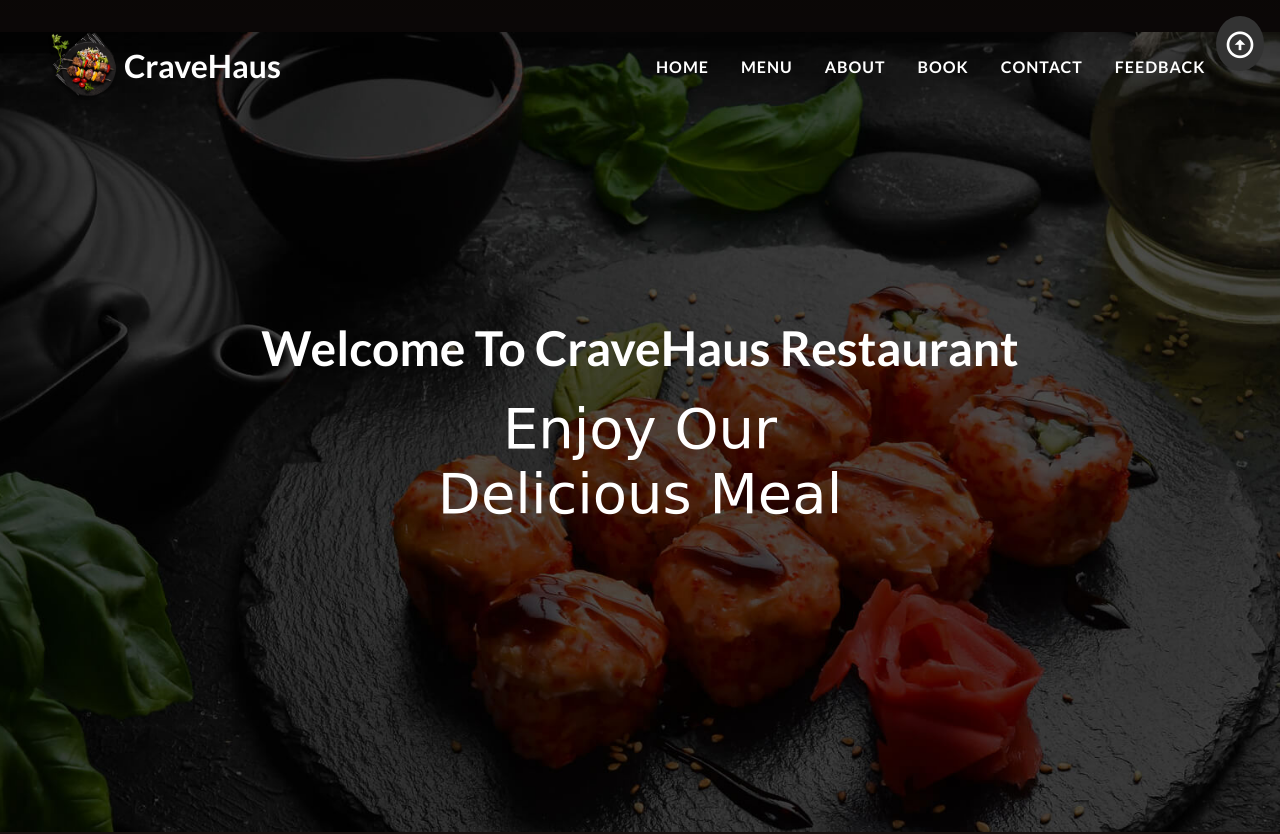
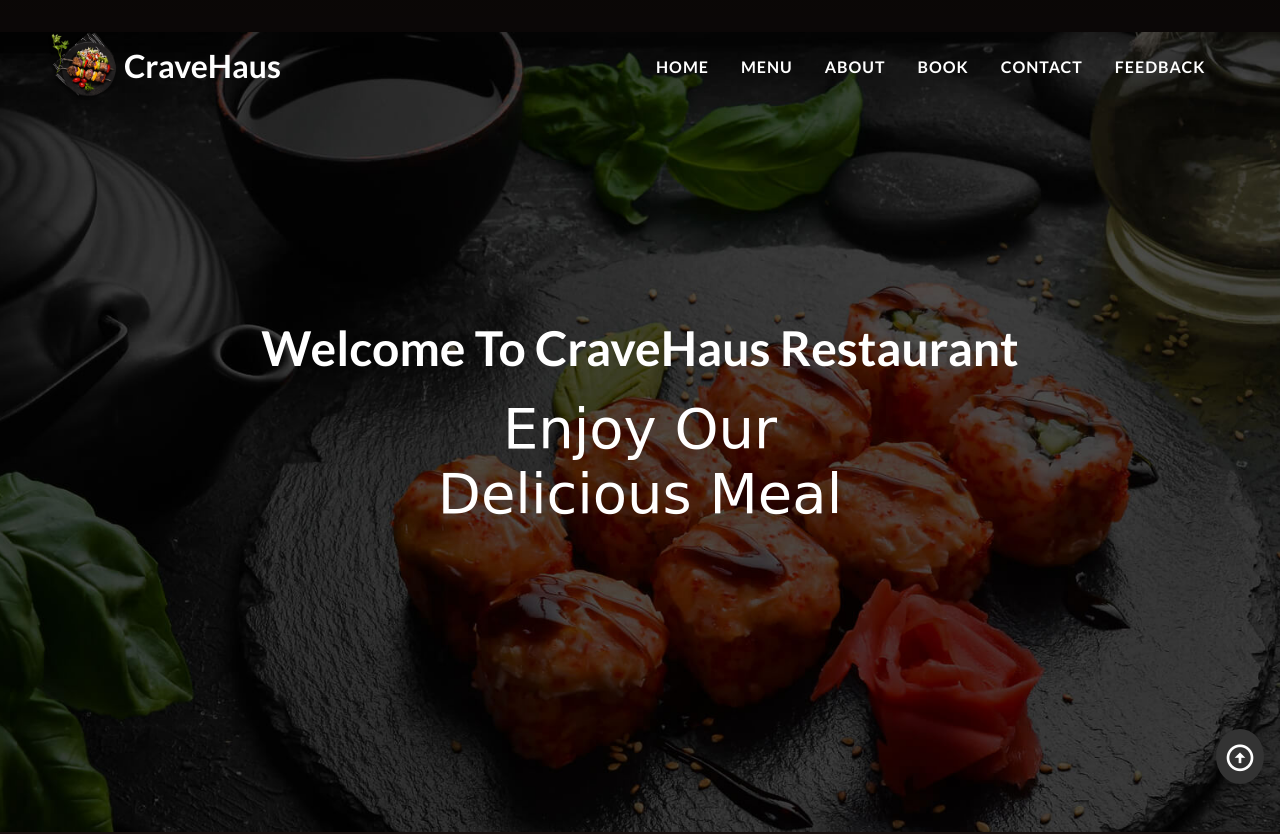
Before and after one commit to gargijoshi9/gargijoshi9.github.io, a plain HTML site: page index.html in a window 1280 px wide. Shown: the top 834 px of the page. Drawn offline with nearby package versions, Linux system fonts and the light colour scheme; a web font is replaced by a local one.

Commit message:
Update style.css

```diff
--- a/style.css
+++ b/style.css
@@ -441,9 +441,9 @@ header{
 /* __________Scroll-up */
 .top {
     position: fixed;
-    top: 1rem;
-    right: 1rem;
-    font-size: 2rem;
+    bottom: 16px;
+    right: 16px;
+    font-size: 32px;
     color: #fff;
     background: #333;
     border-radius: 50%;
```
